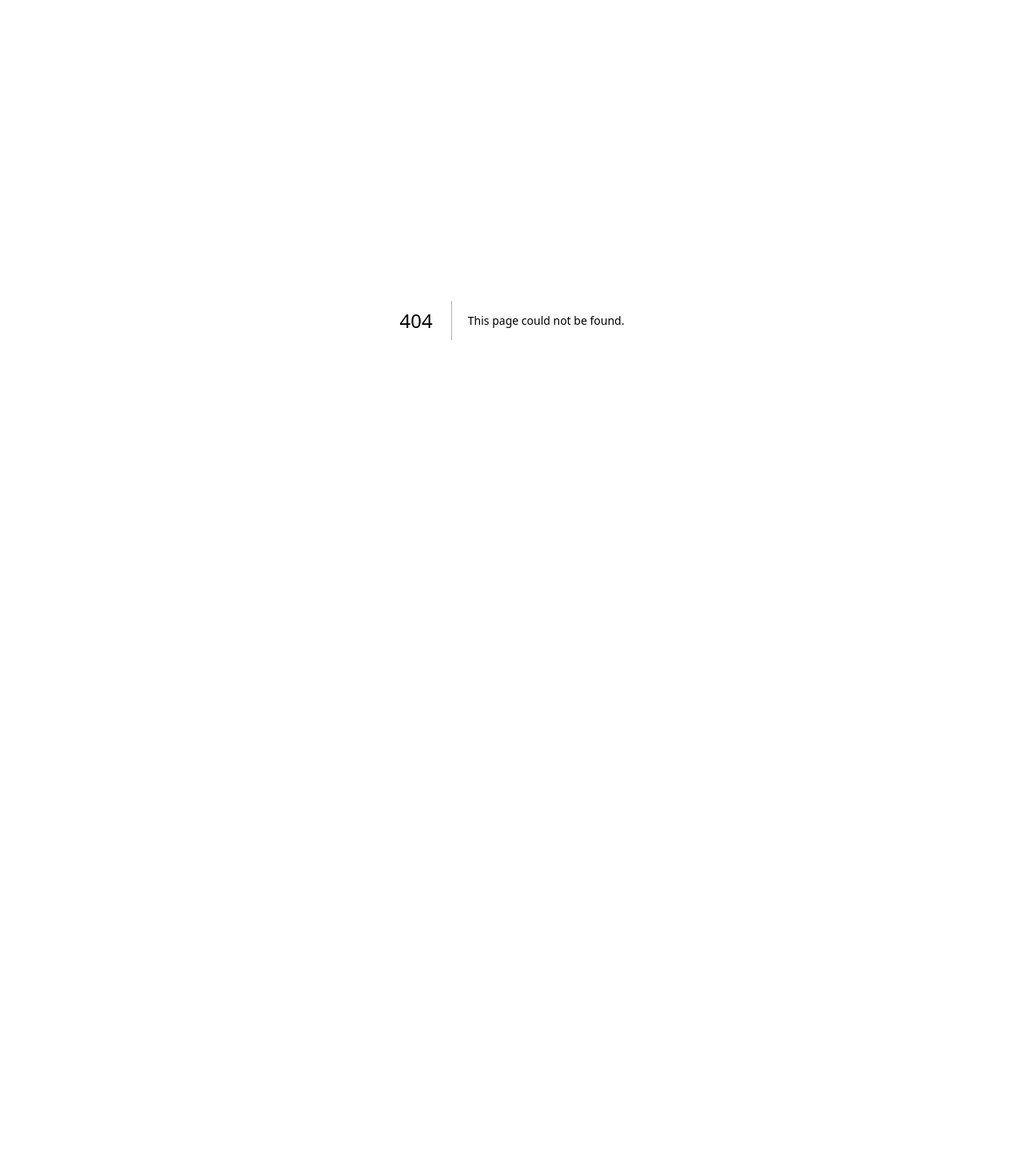
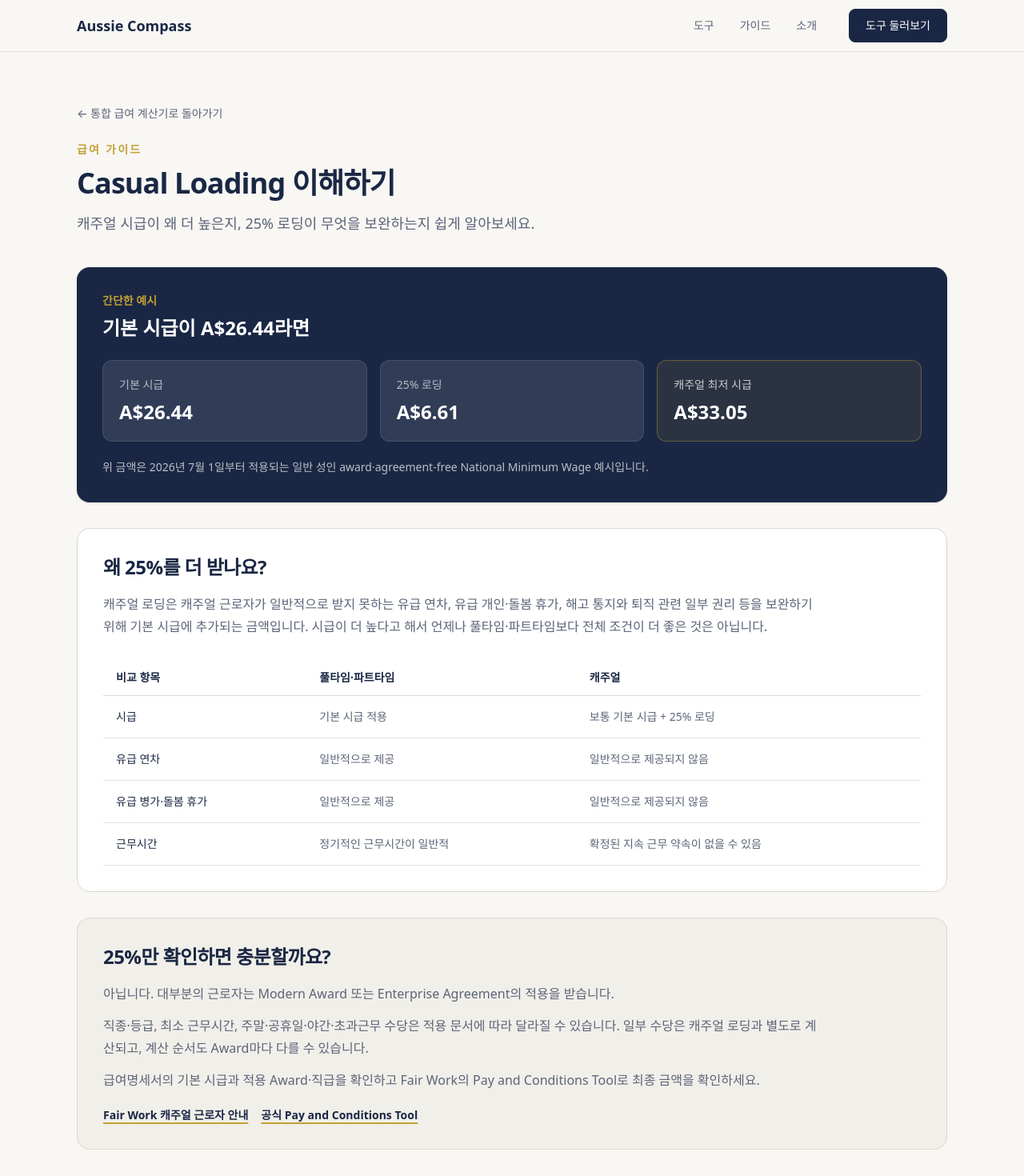
Before and after one commit to jelov219au/aussie-compass, a Next.js app: page /casual-loading-guide in a window 1280 px wide. Before the commit this address had no page. Shown: the top 1470 px of the page at 80% size. Before the commit the page ends 800 px from the top, so only its background shows below. Built offline with nearby package versions, Linux system fonts and the light colour scheme.

Commit message:
feat: add casual loading guide

```diff
--- /dev/null
+++ b/src/app/casual-loading-guide/page.tsx
@@ -0,0 +1,122 @@
+import type { Metadata } from "next";
+import Link from "next/link";
+import { Header } from "@/components/layout/Header";
+import { Footer } from "@/components/layout/Footer";
+import { Container } from "@/components/ui/Container";
+
+export const metadata: Metadata = {
+  title: "호주 Casual Loading 쉬운 설명 | Aussie Compass",
+  description: "호주 캐주얼 로딩 25%의 의미와 풀타임·파트타임 급여와의 차이를 쉬운 한국어로 알아보세요.",
+};
+
+const comparisonItems = [
+  {
+    label: "시급",
+    permanent: "기본 시급 적용",
+    casual: "보통 기본 시급 + 25% 로딩",
+  },
+  {
+    label: "유급 연차",
+    permanent: "일반적으로 제공",
+    casual: "일반적으로 제공되지 않음",
+  },
+  {
+    label: "유급 병가·돌봄 휴가",
+    permanent: "일반적으로 제공",
+    casual: "일반적으로 제공되지 않음",
+  },
+  {
+    label: "근무시간",
+    permanent: "정기적인 근무시간이 일반적",
+    casual: "확정된 지속 근무 약속이 없을 수 있음",
+  },
+];
+
+export default function CasualLoadingGuidePage() {
+  return (
+    <>
+      <Header />
+      <main className="py-12 sm:py-16">
+        <Container>
+          <Link href="/salary-calculator" className="inline-flex text-sm font-medium text-muted transition-colors hover:text-navy focus-visible:outline-none focus-visible:ring-2 focus-visible:ring-navy focus-visible:ring-offset-2">
+            &larr; 통합 급여 계산기로 돌아가기
+          </Link>
+
+          <div className="mb-10 mt-6 max-w-3xl">
+            <p className="text-sm font-semibold uppercase tracking-[0.16em] text-gold">급여 가이드</p>
+            <h1 className="mt-3 text-3xl font-semibold tracking-tight text-navy sm:text-4xl">Casual Loading 이해하기</h1>
+            <p className="mt-4 text-base leading-relaxed text-muted sm:text-lg">
+              캐주얼 시급이 왜 더 높은지, 25% 로딩이 무엇을 보완하는지 쉽게 알아보세요.
+            </p>
+          </div>
+
+          <section className="rounded-2xl bg-navy p-6 text-white shadow-sm sm:p-8" aria-labelledby="loading-example-heading">
+            <p className="text-sm font-semibold text-gold">간단한 예시</p>
+            <h2 id="loading-example-heading" className="mt-2 text-2xl font-semibold">기본 시급이 A$26.44라면</h2>
+            <div className="mt-6 grid gap-4 sm:grid-cols-3">
+              <div className="rounded-xl border border-white/10 bg-white/10 p-5">
+                <p className="text-sm text-white/65">기본 시급</p>
+                <p className="mt-2 text-2xl font-semibold">A$26.44</p>
+              </div>
+              <div className="rounded-xl border border-white/10 bg-white/10 p-5">
+                <p className="text-sm text-white/65">25% 로딩</p>
+                <p className="mt-2 text-2xl font-semibold">A$6.61</p>
+              </div>
+              <div className="rounded-xl border border-gold/40 bg-gold/10 p-5">
+                <p className="text-sm text-white/75">캐주얼 최저 시급</p>
+                <p className="mt-2 text-2xl font-semibold">A$33.05</p>
+              </div>
+            </div>
+            <p className="mt-5 text-sm leading-6 text-white/70">
+              위 금액은 2026년 7월 1일부터 적용되는 일반 성인 award·agreement-free National Minimum Wage 예시입니다.
+            </p>
+          </section>
+
+          <section className="mt-8 rounded-2xl border border-border bg-white p-6 sm:p-8" aria-labelledby="why-loading-heading">
+            <h2 id="why-loading-heading" className="text-2xl font-semibold tracking-tight text-navy">왜 25%를 더 받나요?</h2>
+            <p className="mt-4 max-w-4xl leading-7 text-muted">
+              캐주얼 로딩은 캐주얼 근로자가 일반적으로 받지 못하는 유급 연차, 유급 개인·돌봄 휴가,
+              해고 통지와 퇴직 관련 일부 권리 등을 보완하기 위해 기본 시급에 추가되는 금액입니다.
+              시급이 더 높다고 해서 언제나 풀타임·파트타임보다 전체 조건이 더 좋은 것은 아닙니다.
+            </p>
+
+            <div className="mt-7 overflow-x-auto">
+              <table className="w-full min-w-[620px] border-separate border-spacing-0 text-left text-sm">
+                <thead>
+                  <tr>
+                    <th className="border-b border-border px-4 py-3 font-semibold text-navy">비교 항목</th>
+                    <th className="border-b border-border px-4 py-3 font-semibold text-navy">풀타임·파트타임</th>
+                    <th className="border-b border-border px-4 py-3 font-semibold text-navy">캐주얼</th>
+                  </tr>
+                </thead>
+                <tbody>
+                  {comparisonItems.map((item) => (
+                    <tr key={item.label}>
+                      <th className="border-b border-border/70 px-4 py-4 font-medium text-navy">{item.label}</th>
+                      <td className="border-b border-border/70 px-4 py-4 text-muted">{item.permanent}</td>
+                      <td className="border-b border-border/70 px-4 py-4 text-muted">{item.casual}</td>
+                    </tr>
+                  ))}
+                </tbody>
+              </table>
+            </div>
+          </section>
+
+          <section className="mt-8 rounded-2xl border border-border bg-surface p-6 sm:p-8" aria-labelledby="check-award-heading">
+            <h2 id="check-award-heading" className="text-2xl font-semibold tracking-tight text-navy">25%만 확인하면 충분할까요?</h2>
+            <div className="mt-4 max-w-4xl space-y-3 leading-7 text-muted">
+              <p>아닙니다. 대부분의 근로자는 Modern Award 또는 Enterprise Agreement의 적용을 받습니다.</p>
+              <p>직종·등급, 최소 근무시간, 주말·공휴일·야간·초과근무 수당은 적용 문서에 따라 달라질 수 있습니다. 일부 수당은 캐주얼 로딩과 별도로 계산되고, 계산 순서도 Award마다 다를 수 있습니다.</p>
+              <p>급여명세서의 기본 시급과 적용 Award·직급을 확인하고 Fair Work의 Pay and Conditions Tool로 최종 금액을 확인하세요.</p>
+            </div>
+            <div className="mt-5 flex flex-wrap gap-4">
+              <a href="https://www.fairwork.gov.au/starting-employment/types-of-employees/casual-employees" target="_blank" rel="noreferrer" className="text-sm font-semibold text-navy underline decoration-gold decoration-2 underline-offset-4">Fair Work 캐주얼 근로자 안내</a>
+              <a href="https://calculate.fairwork.gov.au/" target="_blank" rel="noreferrer" className="text-sm font-semibold text-navy underline decoration-gold decoration-2 underline-offset-4">공식 Pay and Conditions Tool</a>
+            </div>
+          </section>
+        </Container>
+      </main>
+      <Footer />
+    </>
+  );
+}
--- a/src/app/salary-calculator/page.tsx
+++ b/src/app/salary-calculator/page.tsx
@@ -86,11 +86,12 @@ export default function SalaryCalculatorPage() {
                 <span className="mt-5 text-sm font-semibold text-navy group-hover:text-navy-light">최저임금 확인하기 &rarr;</span>
               </Link>
 
-              <article className="flex min-h-48 flex-col rounded-2xl border border-border bg-white p-6 shadow-sm">
-                <span className="w-fit rounded-full bg-surface px-3 py-1 text-xs font-semibold text-muted">준비 중</span>
+              <Link href="/casual-loading-guide" className="group flex min-h-48 flex-col rounded-2xl border border-gold/40 bg-white p-6 shadow-sm transition hover:-translate-y-0.5 hover:shadow-md focus-visible:outline-none focus-visible:ring-2 focus-visible:ring-navy focus-visible:ring-offset-2">
+                <span className="w-fit rounded-full bg-gold/10 px-3 py-1 text-xs font-semibold text-navy">사용 가능</span>
                 <h3 className="mt-4 text-lg font-semibold text-navy">Casual Loading 이해하기</h3>
-                <p className="mt-2 flex-1 text-sm leading-6 text-muted">캐주얼 시급이 더 높은 이유와 25% 로딩의 의미를 쉽게 설명할 예정입니다.</p>
-              </article>
+                <p className="mt-2 flex-1 text-sm leading-6 text-muted">캐주얼 시급이 더 높은 이유와 25% 로딩의 의미를 쉽게 알아보세요.</p>
+                <span className="mt-5 text-sm font-semibold text-navy group-hover:text-navy-light">가이드 읽기 &rarr;</span>
+              </Link>
 
               <article className="flex min-h-48 flex-col rounded-2xl border border-border bg-white p-6 shadow-sm">
                 <span className="w-fit rounded-full bg-surface px-3 py-1 text-xs font-semibold text-muted">준비 중</span>
```
